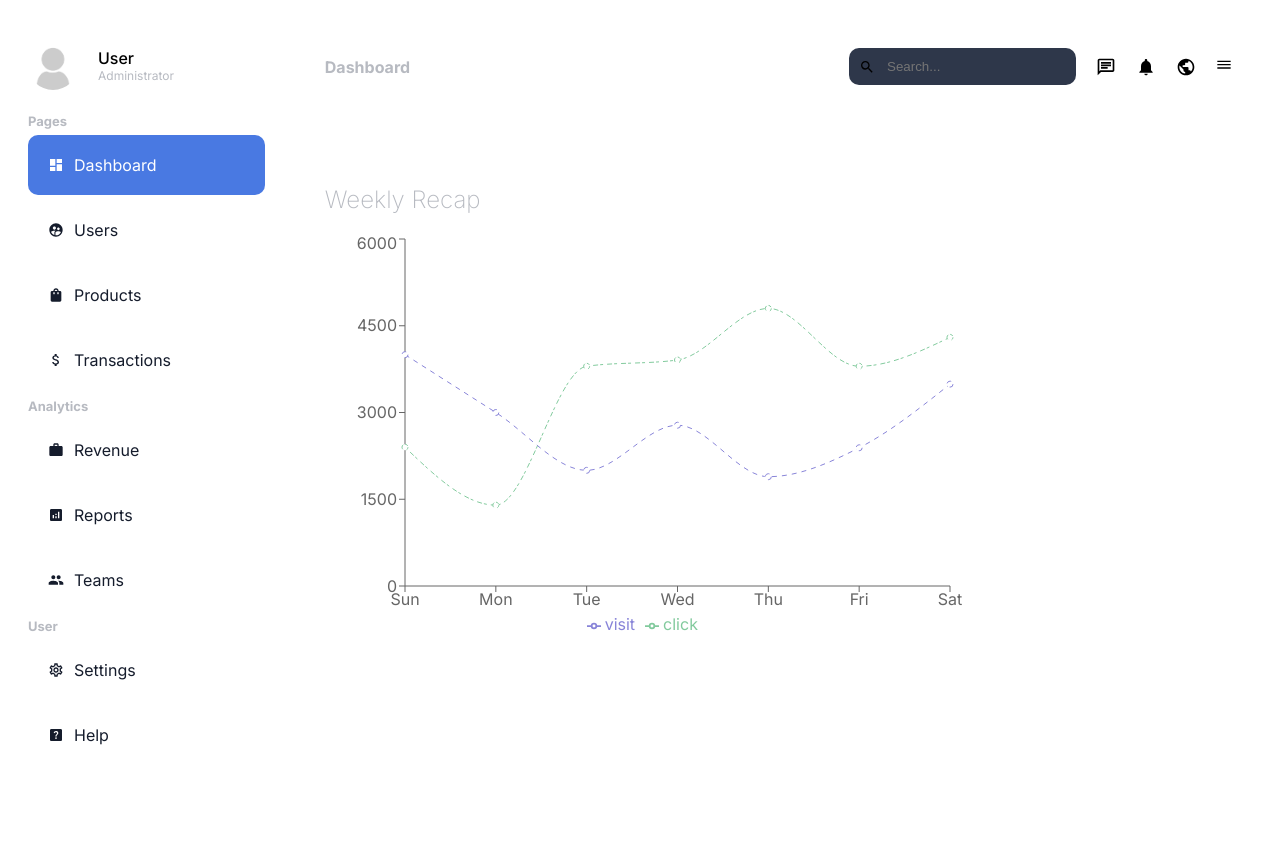
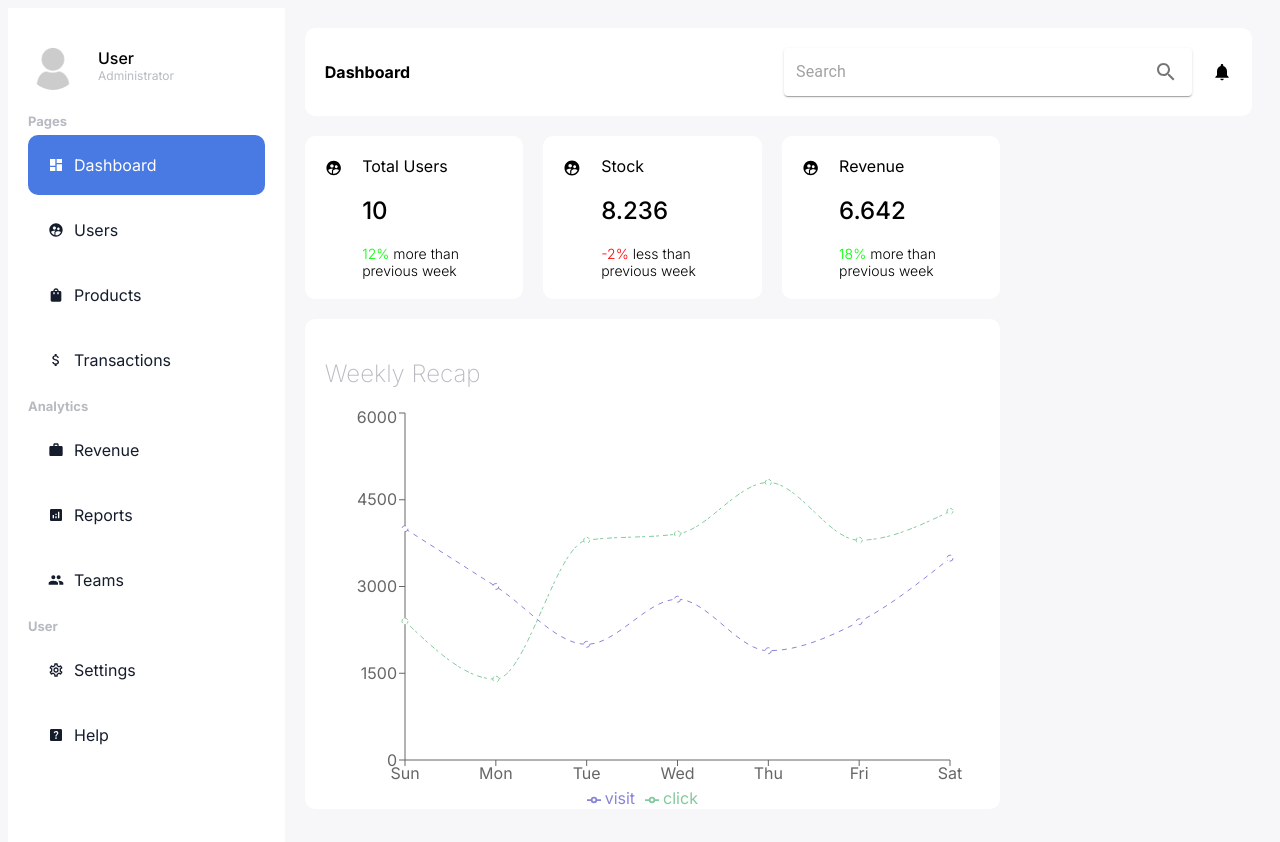
Before and after one commit to mahfuz091/next-dashboard, a Next.js app: page /dashboard in a window 1280 px wide. Shown: the top 842 px of the page. Built offline with nearby package versions, Linux system fonts and the light colour scheme.

Commit message:
added card

```diff
--- a/package.json
+++ b/package.json
@@ -9,6 +9,10 @@
     "lint": "next lint"
   },
   "dependencies": {
+    "@emotion/react": "^11.11.4",
+    "@emotion/styled": "^11.11.0",
+    "@mui/icons-material": "^5.15.13",
+    "@mui/material": "^5.15.13",
     "next": "14.1.3",
     "react": "^18",
     "react-dom": "^18",
--- /dev/null
+++ b/src/app/dashboard/Card/Card.jsx
@@ -0,0 +1,22 @@
+import { MdSupervisedUserCircle } from "react-icons/md";
+import styles from "./card.module.css";
+
+const Card = ({ item }) => {
+  return (
+    <div className={styles.container}>
+      <MdSupervisedUserCircle size={24} />
+      <div className={styles.texts}>
+        <span className={styles.title}>{item.title}</span>
+        <span className={styles.number}>{item.number}</span>
+        <span className={styles.detail}>
+          <span className={item.change > 0 ? styles.positive : styles.negative}>
+            {item.change}%
+          </span>{" "}
+          {item.change > 0 ? "more" : "less"} than previous week
+        </span>
+      </div>
+    </div>
+  );
+};
+
+export default Card;
--- /dev/null
+++ b/src/app/dashboard/Card/Card.module.css
@@ -0,0 +1,37 @@
+.container {
+  background-color: var(--bgSoft);
+  padding: 20px;
+  border-radius: 10px;
+  display: flex;
+  gap: 20px;
+  cursor: pointer;
+  width: 100%;
+}
+/*
+.container:hover {
+  background-color: #2e374a;
+} */
+
+.texts {
+  display: flex;
+  flex-direction: column;
+  gap: 20px;
+}
+
+.number {
+  font-size: 24px;
+  font-weight: 500;
+}
+
+.detail {
+  font-size: 14px;
+  font-weight: 300;
+}
+
+.positive {
+  color: lime;
+}
+
+.negative {
+  color: red;
+}
--- a/src/app/dashboard/page.js
+++ b/src/app/dashboard/page.js
@@ -1,15 +1,17 @@
 import React from "react";
 import styles from "../ui/dashboard/dashboard.module.css";
 import Chart from "../ui/dashboard/Chart/Chart";
+import { cards } from "../lib/data";
+import Card from "./Card/Card";
 
 const DashboardPage = () => {
   return (
     <div className={styles.wrapper}>
       <div className={styles.main}>
         <div className={styles.cards}>
-          {/* {cards.map((item) => (
+          {cards.map((item) => (
             <Card item={item} key={item.id} />
-          ))} */}
+          ))}
         </div>
         {/* <Transactions /> */}
         <Chart />
--- a/src/app/globals.css
+++ b/src/app/globals.css
@@ -2,7 +2,12 @@
   --bg: #151c2c;
   --bgSoft: #fff;
   --text: white;
+  --textDark: #000;
   --textSoft: #b7bac1;
+}
+
+body {
+  background: #f7f7f9;
 }
 ul {
   list-style: none;
--- /dev/null
+++ b/src/app/lib/data.js
@@ -0,0 +1,20 @@
+export const cards = [
+  {
+    id: 1,
+    title: "Total Users",
+    number: 10,
+    change: 12,
+  },
+  {
+    id: 2,
+    title: "Stock",
+    number: 8.236,
+    change: -2,
+  },
+  {
+    id: 3,
+    title: "Revenue",
+    number: 6.642,
+    change: 18,
+  },
+];
--- a/src/app/ui/dashboard/Navbar/Navbar.jsx
+++ b/src/app/ui/dashboard/Navbar/Navbar.jsx
@@ -9,6 +9,13 @@ import {
   MdPublic,
   MdSearch,
 } from "react-icons/md";
+import Paper from "@mui/material/Paper";
+import InputBase from "@mui/material/InputBase";
+import Divider from "@mui/material/Divider";
+import IconButton from "@mui/material/IconButton";
+import MenuIcon from "@mui/icons-material/Menu";
+import SearchIcon from "@mui/icons-material/Search";
+import DirectionsIcon from "@mui/icons-material/Directions";
 
 const Navbar = ({ OpenSidebar }) => {
   const pathname = usePathname();
@@ -18,14 +25,42 @@ const Navbar = ({ OpenSidebar }) => {
       <div className={styles.title}>{pathname.split("/").pop()}</div>
       <div className={styles.menu}>
         <div className={styles.search}>
-          <MdSearch />
-          <input type='text' placeholder='Search...' className={styles.input} />
+          {/* <MdSearch className={styles.searchIcon} /> */}
+          <Paper
+            component='form'
+            sx={{
+              p: "2px 4px",
+              display: "flex",
+              alignItems: "center",
+              width: 400,
+            }}
+          >
+            {/* <IconButton sx={{ p: "10px" }} aria-label='menu'>
+              <MenuIcon />
+            </IconButton> */}
+            <InputBase
+              sx={{ ml: 1, flex: 1 }}
+              placeholder='Search'
+              inputProps={{ "aria-label": "search" }}
+            />
+            <IconButton type='button' sx={{ p: "10px" }} aria-label='search'>
+              <SearchIcon />
+            </IconButton>
+            {/* <Divider sx={{ height: 28, m: 0.5 }} orientation='vertical' />
+            <IconButton
+              color='primary'
+              sx={{ p: "10px" }}
+              aria-label='directions'
+            >
+              <DirectionsIcon />
+            </IconButton> */}
+          </Paper>
         </div>
         <div className={styles.icons}>
-          <MdOutlineChat size={20} />
+          {/* <MdOutlineChat size={20} /> */}
           <MdNotifications size={20} />
-          <MdPublic size={20} />
-          <MdDehaze onClick={OpenSidebar} />
+          {/* <MdPublic size={20} /> */}
+          <MdDehaze className={styles.menuBar} onClick={OpenSidebar} />
         </div>
       </div>
     </div>
--- a/src/app/ui/dashboard/Navbar/Navbar.module.css
+++ b/src/app/ui/dashboard/Navbar/Navbar.module.css
@@ -8,7 +8,7 @@
 }
 
 .title {
-  color: var(--textSoft);
+  color: var(--textDark);
   font-weight: bold;
   text-transform: capitalize;
 }
@@ -19,17 +19,23 @@
   gap: 20px;
 }
 
+@media (min-width: 1024px) {
+  .menuBar {
+    display: none;
+  }
+}
+
 .search {
-  display: flex;
-  align-items: center;
-  gap: 10px;
-  background-color: #2e374a;
-  padding: 10px;
-  border-radius: 10px;
+  position: relative;
+}
+.searchIcon {
+  position: absolute;
+  top: 20px;
+  left: 15px;
 }
 
 .input {
-  background-color: transparent;
+  background-color: #fff;
   border: none;
   color: var(--text);
 }
--- a/src/app/ui/dashboard/dashboard.module.css
+++ b/src/app/ui/dashboard/dashboard.module.css
@@ -7,6 +7,8 @@
   background-color: var(--bgSoft);
   padding: 20px;
   min-height: 100vh;
+  transition: all 0.8s ease-in-out;
+  -webkit-transition: all 0.8s ease-in-out;
 }
 
 .menuOpen {
```
Also changed, not shown: 1 other file (tests, documents, lock files or other folders).
